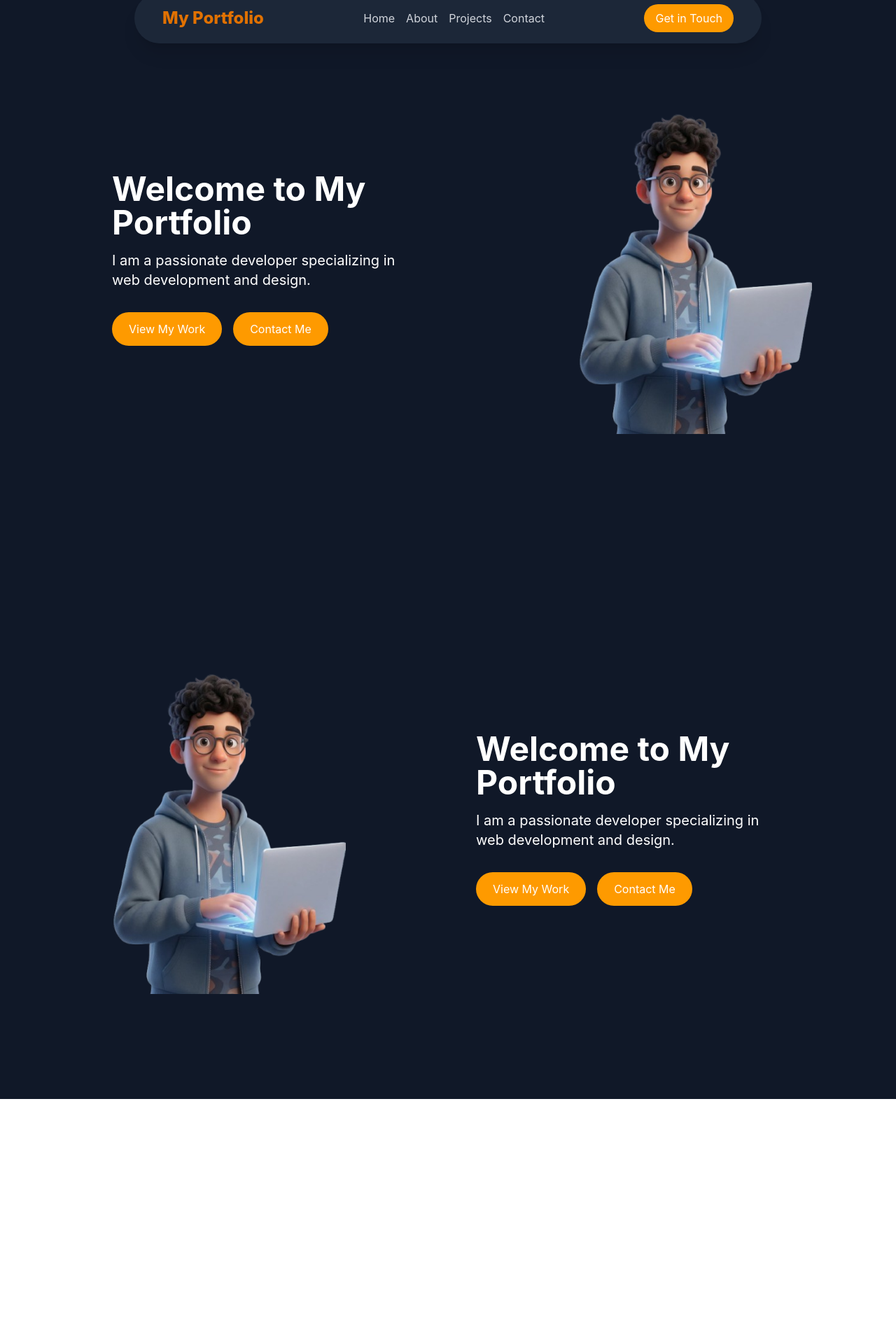
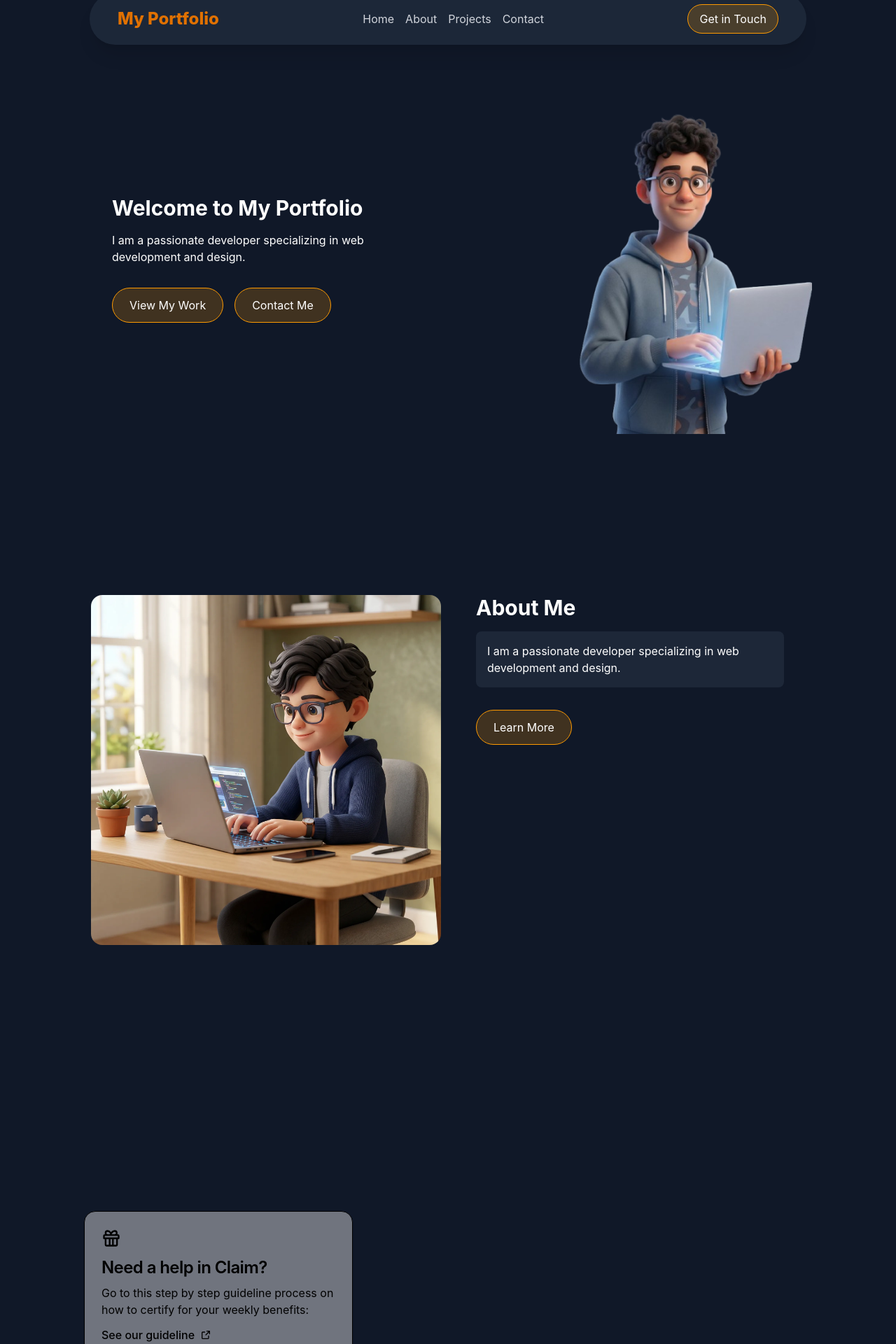
Before and after one commit to Muhammad-Umair10/Portfolio, a React app: page / in a window 1280 px wide. Shown: the part 30-1950 px from the top of the page at 70% size. Before the commit the page ends 1600 px from the top, so only its background shows below. Built offline with nearby package versions, Linux system fonts and the light colour scheme; the HTML template or start-up script is replaced by a standard one.

Commit message:
Make Changes in Code

```diff
--- a/src/home.jsx
+++ b/src/home.jsx
@@ -1,40 +1,41 @@
 import React from "react";
 import heroImg from './assets/hero-person.png'
+import developer from './assets/developer.webp'
+import Skills from "./skills";
 const Home = () => {
     return (
         <div className="px-30 bg-gray-900">
-        <div className="flex items-center justify-between w-full h-screen  text-white">
+        <div className="flex items-center justify-between mb-20 w-full h-screen  text-white">
             <div className="w-[50%] px-10">
-                <h1 className="text-5xl font-bold mb-4">Welcome to My Portfolio</h1>
-                <p className="text-xl mb-8">
+                <h1 className="text-3xl font-bold mb-4">Welcome to My Portfolio</h1>
+                <p className="text-md mb-8">
                     I am a passionate developer specializing in web development and design.
                 </p>
                 <div className="flex space-x-4">
-                    <button className="bg-amber-500 text-white px-6 py-3 rounded-full hover:bg-amber-600 transition duration-300">View My Work</button>
-                    <button className="bg-amber-500 text-white px-6 py-3 rounded-full hover:bg-amber-600 transition duration-300">Contact Me</button>
+                    <button className="bg-amber-500/20 border border-amber-500 text-white px-6 py-3 rounded-full hover:bg-amber-600 transition duration-300">View My Work</button>
+                    <button className="bg-amber-500/20 border border-amber-500 text-white px-6 py-3 rounded-full hover:bg-amber-600 transition duration-300">Contact Me</button>
                 </div>
             </div>
             <div className="w-[50%] flex items-center justify-end">
                 <img src={heroImg} alt="Hero" className="w-auto h-[500px]"/>
             </div>
         </div>
-        <div className="flex items-center justify-between w-full h-screen bg-gray-900 text-white">
+        <div className="flex items-start justify-between mb-20 w-full h-screen bg-gray-900 text-white">
 
-            <div className="w-[50%] flex items-center justify-start">
-                <img src={heroImg} alt="Hero" className="w-auto h-[500px]"/>
+            <div className="w-[50%] flex items-center justify-center">
+                <img src={developer} alt="Hero" className="w-[500px] object-cover h-[500px] rounded-2xl"/>
             </div>
             <div className="w-[50%] px-10">
-                <h1 className="text-5xl font-bold mb-4">Welcome to My Portfolio</h1>
-                <p className="text-xl mb-8">
+                <h1 className="text-3xl font-bold mb-4">About Me</h1>
+                <p className="text-md mb-8 text-white p-4 rounded-lg bg-gray-800/95">
                     I am a passionate developer specializing in web development and design.
                 </p>
                 <div className="flex space-x-4">
-                    <button className="bg-amber-500 text-white px-6 py-3 rounded-full hover:bg-amber-600 transition duration-300">View My Work</button>
-                    <button className="bg-amber-500 text-white px-6 py-3 rounded-full hover:bg-amber-600 transition duration-300">Contact Me</button>
+                    <button className="bg-amber-500/20 border border-amber-500 text-white px-6 py-3 rounded-full hover:bg-amber-600 transition duration-300">Learn More</button>
                 </div>
             </div>
         </div>
-
+        <Skills />
         </div>
     );
 }
--- a/src/navbar.jsx
+++ b/src/navbar.jsx
@@ -19,7 +19,7 @@ const Navbar = () => {
 
     return (
         <div className="flex items-center justify-center text-white">
-            <nav className={`flex items-center justify-between fixed z-10 left-1/2 w-[70%] -translate-x-1/2 bg-gray-800/95 py-4 px-10 rounded-full shadow-xl backdrop-blur-sm transition-all duration-300 ease-out ${isScrolled ? 'top-0' : 'top-5'}`}>
+            <nav className={`flex items-center justify-between fixed z-10 left-1/2 w-[80%] -translate-x-1/2 bg-gray-800/95 py-4 px-10 rounded-full shadow-xl backdrop-blur-sm transition-all duration-300 ease-out ${isScrolled ? 'top-0' : 'top-5'}`}>
                 <div className="navbar-logo">
                     <h1 className='text-2xl text-amber-600 font-extrabold'>My Portfolio</h1>
                 </div>
@@ -30,7 +30,7 @@ const Navbar = () => {
                     <li><a href="#contact">Contact</a></li>
                 </ul>
                 <div>
-                    <button className="bg-amber-500 text-white px-4 py-2 rounded-full hover:bg-amber-600 transition duration-300">Get in Touch</button>
+                    <button className="bg-amber-500/20 border border-amber-500 text-white px-4 py-2 rounded-full hover:bg-amber-600 transition duration-300">Get in Touch</button>
                 </div>
             </nav>
         </div>
--- /dev/null
+++ b/src/skills.jsx
@@ -0,0 +1,20 @@
+import React from "react";
+import heroImg from './assets/hero-person.png'
+const Skills = () => {
+    return (
+        <div className="">
+            <div className="bg-white/40 block max-w-sm p-6 border border-default rounded-2xl shadow-xs">
+                <svg className="w-7 h-7 mb-3 text-body" aria-hidden="true" xmlns="http://www.w3.org/2000/svg" width="24" height="24" fill="none" viewBox="0 0 24 24"><path stroke="currentColor" stroke-linecap="round" stroke-linejoin="round" stroke-width="2" d="M10 21v-9m3-4H7.5a2.5 2.5 0 1 1 0-5c1.5 0 2.875 1.25 3.875 2.5M14 21v-9m-9 0h14v8a1 1 0 0 1-1 1H6a1 1 0 0 1-1-1v-8ZM4 8h16a1 1 0 0 1 1 1v3H3V9a1 1 0 0 1 1-1Zm12.155-5c-3 0-5.5 5-5.5 5h5.5a2.5 2.5 0 0 0 0-5Z" /></svg>
+                <a href="#">
+                    <h5 className="mb-2 text-2xl font-semibold tracking-tight text-heading">Need a help in Claim?</h5>
+                </a>
+                <p className="mb-3 text-body">Go to this step by step guideline process on how to certify for your weekly benefits:</p>
+                <a href="#" className="inline-flex font-medium items-center text-fg-brand hover:underline">
+                    See our guideline
+                    <svg className="w-4 h-4 ms-2 rtl:rotate-[270deg]" aria-hidden="true" xmlns="http://www.w3.org/2000/svg" width="24" height="24" fill="none" viewBox="0 0 24 24"><path stroke="currentColor" stroke-linecap="round" stroke-linejoin="round" stroke-width="2" d="M18 14v4.833A1.166 1.166 0 0 1 16.833 20H5.167A1.167 1.167 0 0 1 4 18.833V7.167A1.166 1.166 0 0 1 5.167 6h4.618m4.447-2H20v5.768m-7.889 2.121 7.778-7.778" /></svg>
+                </a>
+            </div>
+        </div>
+    );
+}
+export default Skills;
```
Also changed, not shown: src/assets/developer.webp (added).
